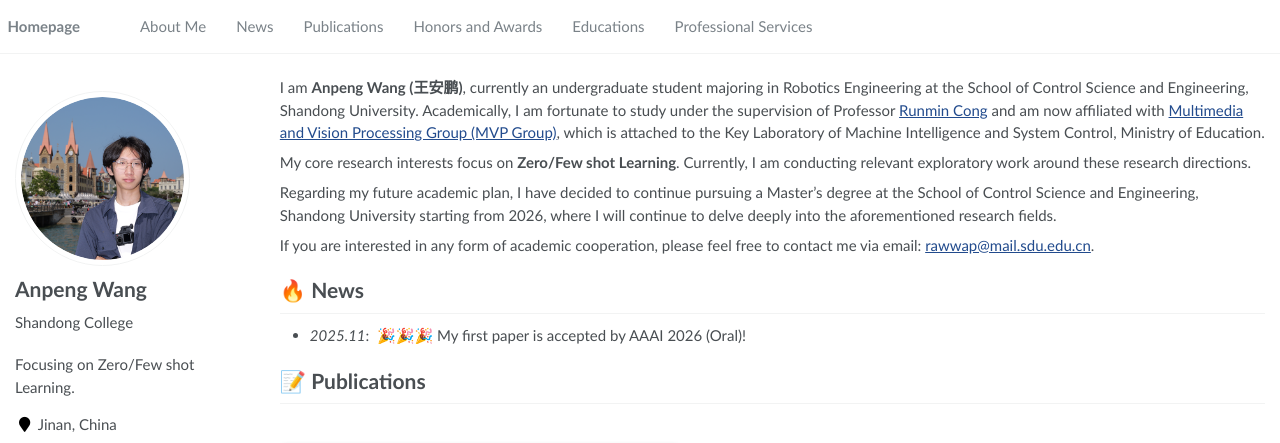
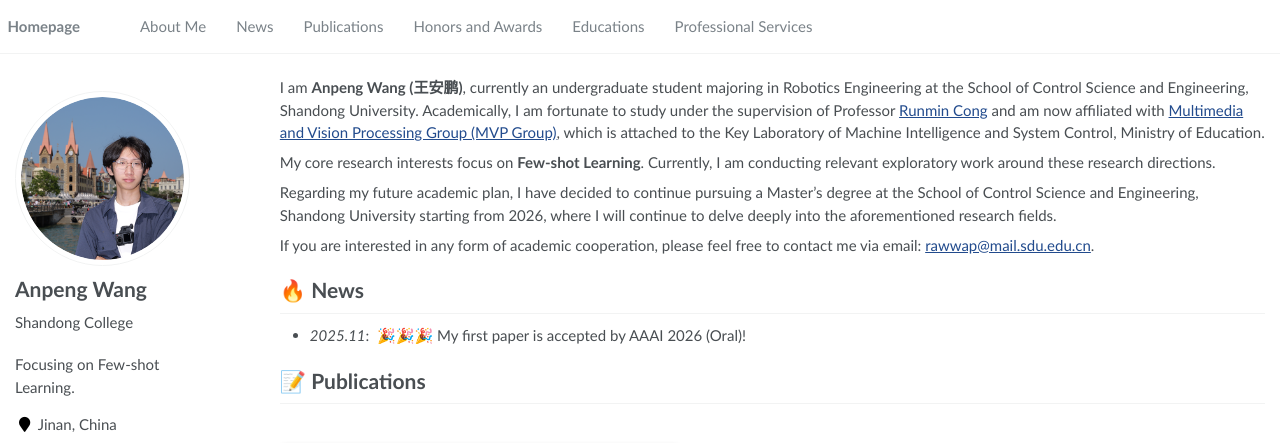
Before and after one commit to rawwap/rawwap.github.io, a Jekyll site: the page built from _pages/about.md, in a window 1280 px wide and 1121 px high. Shown: the top 443 px of the window. Built offline with Jekyll 4.4.1, drawn with Linux system fonts in a browser that asks for light colours.

Commit message:
update information

```diff
--- a/_config.yml
+++ b/_config.yml
@@ -7,7 +7,7 @@
 
 # Site Settings
 title                    : "Anpeng Wang (王安鹏)"
-description              : "Focusing on Zero/Few shot Learning."
+description              : "Focusing on Few-shot Learning."
 repository               : "rawwap/rawwap.github.io"
 google_scholar_stats_use_cdn : true
 
--- a/_pages/about.md
+++ b/_pages/about.md
@@ -19,7 +19,7 @@ redirect_from:
 
 I am **Anpeng Wang (王安鹏)**, currently an undergraduate student majoring in Robotics Engineering at the School of Control Science and Engineering, Shandong University. Academically, I am fortunate to study under the supervision of Professor [Runmin Cong](https://rmcong.github.io/) and am now affiliated with [Multimedia and Vision Processing Group (MVP Group)](https://rmcong.github.io/MVPLab.html), which is attached to the Key Laboratory of Machine Intelligence and System Control, Ministry of Education.
 
-My core research interests focus on **Zero/Few shot Learning**. Currently, I am conducting relevant exploratory work around these research directions.
+My core research interests focus on **Few-shot Learning**. Currently, I am conducting relevant exploratory work around these research directions.
 
 Regarding my future academic plan, I have decided to continue pursuing a Master's degree at the School of Control Science and Engineering, Shandong University starting from 2026, where I will continue to delve deeply into the aforementioned research fields.
 
```
